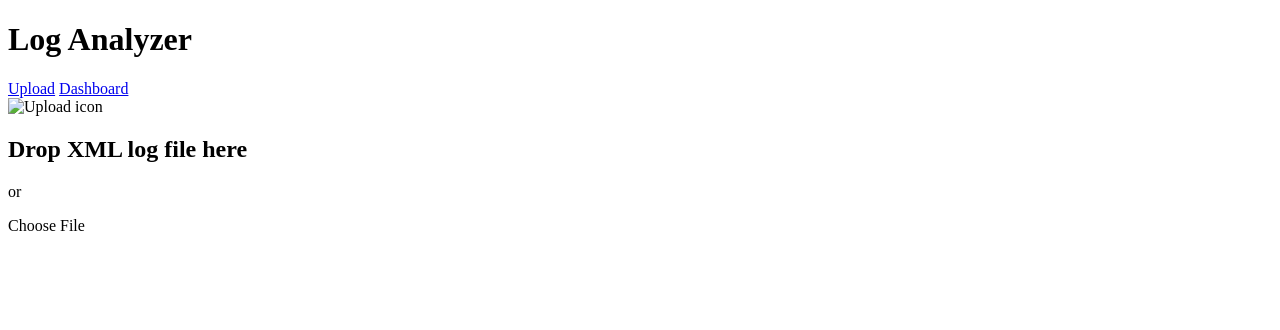
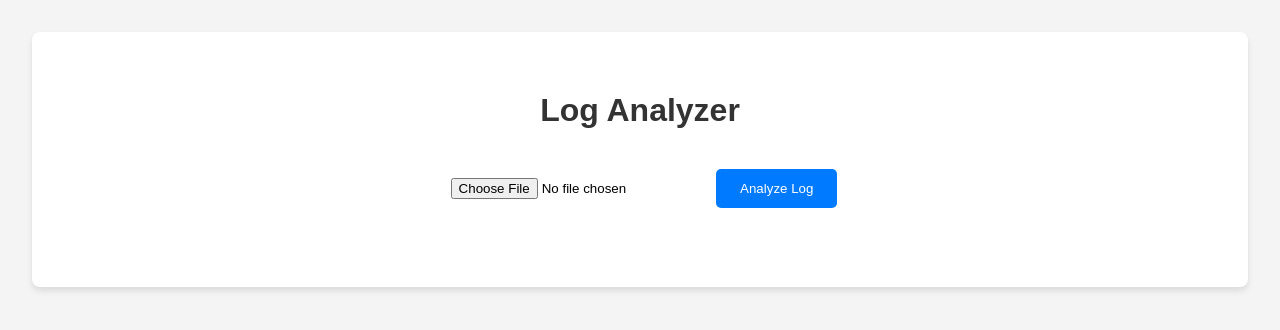
Before and after one commit to Suthar-Dev/LogAnalyzer, a Flask app: page / in a window 1280 px wide. Shown: the top 330 px of the page. Run offline with Flask 3, Linux system fonts and the light colour scheme.

Commit message:
First Working prototype

```diff
--- a/app.py
+++ b/app.py
@@ -3,7 +3,7 @@ import json
 from flask import Flask, render_template, request, jsonify, redirect, url_for, session
 import google.generativeai as genai
 
-app = Flask(__name__)
+app = Flask(__name__, static_folder='static', template_folder='templates')
 
 GEMINI_API_KEY = 'AIzaSyCpvFHTfMjZeZO3Ucj6MoXP3JcrUOCfAXY'
 genai.configure(api_key=GEMINI_API_KEY)
--- a/static/style.css
+++ b/static/style.css
@@ -0,0 +1,165 @@
+body {
+    font-family: 'Arial', sans-serif;
+    background-color: #f4f4f4;
+    margin: 0;
+    padding: 0;
+    line-height: 1.6;
+}
+
+.container {
+    width: 90%;
+    max-width: 1200px;
+    margin: 2rem auto;
+    background-color: white;
+    padding: 2rem;
+    box-shadow: 0 4px 6px rgba(0, 0, 0, 0.1);
+    border-radius: 8px;
+}
+
+h1 {
+    text-align: center;
+    color: #333;
+}
+
+.upload-section {
+    text-align: center;
+    margin: 2rem 0;
+}
+
+input[type="file"] {
+    margin-bottom: 1rem;
+    padding: 0.5rem;
+}
+
+button {
+    background-color: #007bff;
+    color: white;
+    border: none;
+    padding: 0.75rem 1.5rem;
+    border-radius: 5px;
+    cursor: pointer;
+    transition: background-color 0.3s ease;
+}
+
+button:hover {
+    background-color: #0056b3;
+}
+
+.loading {
+    text-align: center;
+    margin: 2rem 0;
+}
+
+.loading .spinner {
+    border: 4px solid #f3f3f3;
+    border-top: 4px solid #007bff;
+    border-radius: 50%;
+    width: 50px;
+    height: 50px;
+    animation: spin 1s linear infinite;
+    margin: 0 auto;
+}
+
+@keyframes spin {
+    0% { transform: rotate(0deg); }
+    100% { transform: rotate(360deg); }
+}
+
+.error {
+    background-color: #f8d7da;
+    color: #721c24;
+    padding: 1rem;
+    border-radius: 5px;
+    text-align: center;
+}
+
+.hidden {
+    display: none;
+}
+
+.dashboard-grid {
+    display: grid;
+    grid-template-columns: repeat(4, 1fr);
+    gap: 1rem;
+    margin-bottom: 2rem;
+}
+
+.dashboard-card {
+    background-color: #f8f9fa;
+    border: 1px solid #e9ecef;
+    border-radius: 5px;
+    padding: 1rem;
+    text-align: center;
+}
+
+.dashboard-card h3 {
+    margin-top: 0;
+    color: #495057;
+}
+
+.dashboard-card p {
+    font-size: 1.5rem;
+    font-weight: bold;
+    color: #007bff;
+}
+
+.severity-breakdown {
+    margin-bottom: 2rem;
+}
+
+.severity-bars {
+    display: flex;
+    gap: 1rem;
+}
+
+.severity-bar {
+    flex-grow: 1;
+    text-align: center;
+}
+
+.bar {
+    height: 20px;
+    background-color: #ddd;
+    margin-top: 0.5rem;
+}
+
+.bar.high {
+    background-color: #dc3545;
+}
+
+.bar.medium {
+    background-color: #ffc107;
+}
+
+.bar.low {
+    background-color: #28a745;
+}
+
+.suspicious-logs table {
+    width: 100%;
+    border-collapse: collapse;
+    margin-bottom: 2rem;
+}
+
+.suspicious-logs th,
+.suspicious-logs td {
+    border: 1px solid #dee2e6;
+    padding: 0.75rem;
+    text-align: left;
+}
+
+.suspicious-logs th {
+    background-color: #f8f9fa;
+}
+
+.back-button {
+    display: block;
+    width: 200px;
+    margin: 2rem auto;
+    text-align: center;
+    background-color: #6c757d;
+    color: white;
+    text-decoration: none;
+    padding: 0.75rem 1.5rem;
+    border-radius: 5px;
+}
--- a/templates/index.html
+++ b/templates/index.html
@@ -3,35 +3,25 @@
 <head>
     <meta charset="UTF-8">
     <meta name="viewport" content="width=device-width, initial-scale=1.0">
-    <title>Log Analyzer - Upload</title>
-    <link rel="stylesheet" href="/static/style.css">
+    <title>Log Analyzer</title>
+    <link rel="stylesheet" href="static/style.css">
 </head>
 <body>
     <div class="container">
-        <header>
-            <h1>Log Analyzer</h1>
-            <nav>
-                <a href="/" class="active">Upload</a>
-                <a href="/dashboard">Dashboard</a>
-            </nav>
-        </header>
-
-        <main class="upload-section">
-            <div class="upload-container">
-                <div id="drop-zone" class="drop-zone">
-                    <img src="" alt="Upload icon">
-                    <h2>Drop XML log file here</h2>
-                    <p>or</p>
-                    <label for="file-upload" class="custom-file-upload">
-                        Choose File
-                    </label>
-                    <input type="file" id="file-upload" accept=".xml" hidden>
-                </div>
-                <div id="upload-status" class="upload-status"></div>
-            </div>
-        </main>
+        <h1>Log Analyzer</h1>
+        <div class="upload-section">
+            <form id="uploadForm" enctype="multipart/form-data">
+                <input type="file" id="logFile" name="file" accept=".xml" required>
+                <button type="submit">Analyze Log</button>
+            </form>
+        </div>
+        <div id="loading" class="loading hidden">
+            <div class="spinner"></div>
+            <p>Analyzing log file...</p>
+        </div>
+        <div id="error" class="error hidden"></div>
     </div>
 
-    <script src="/static/main.js"></script>
+    <script src="static/main.js"></script>
 </body>
 </html>
```
Also changed, not shown: static/main.js (+78 -0 lines), templates/dashboard.html (+39 -34 lines).
